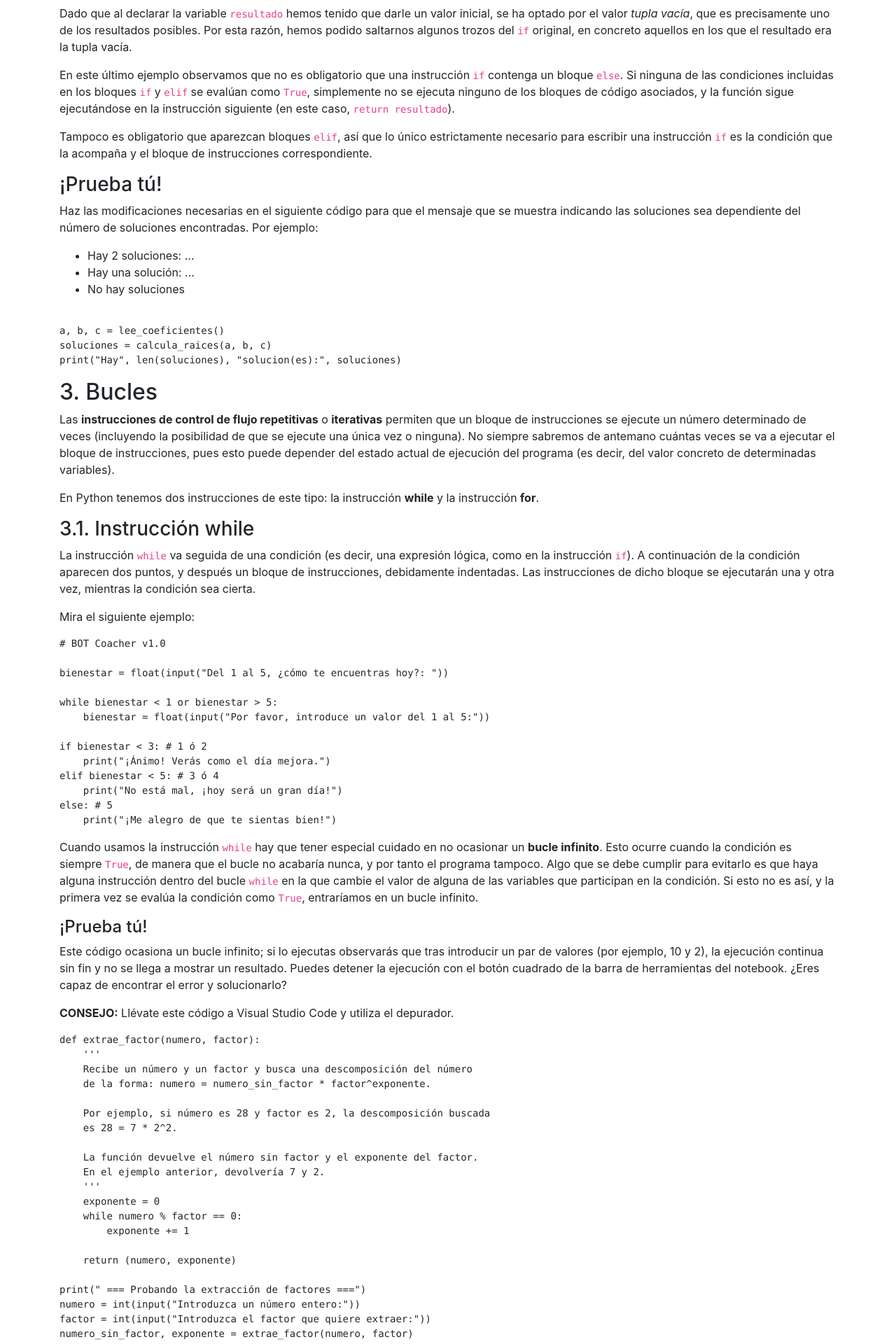
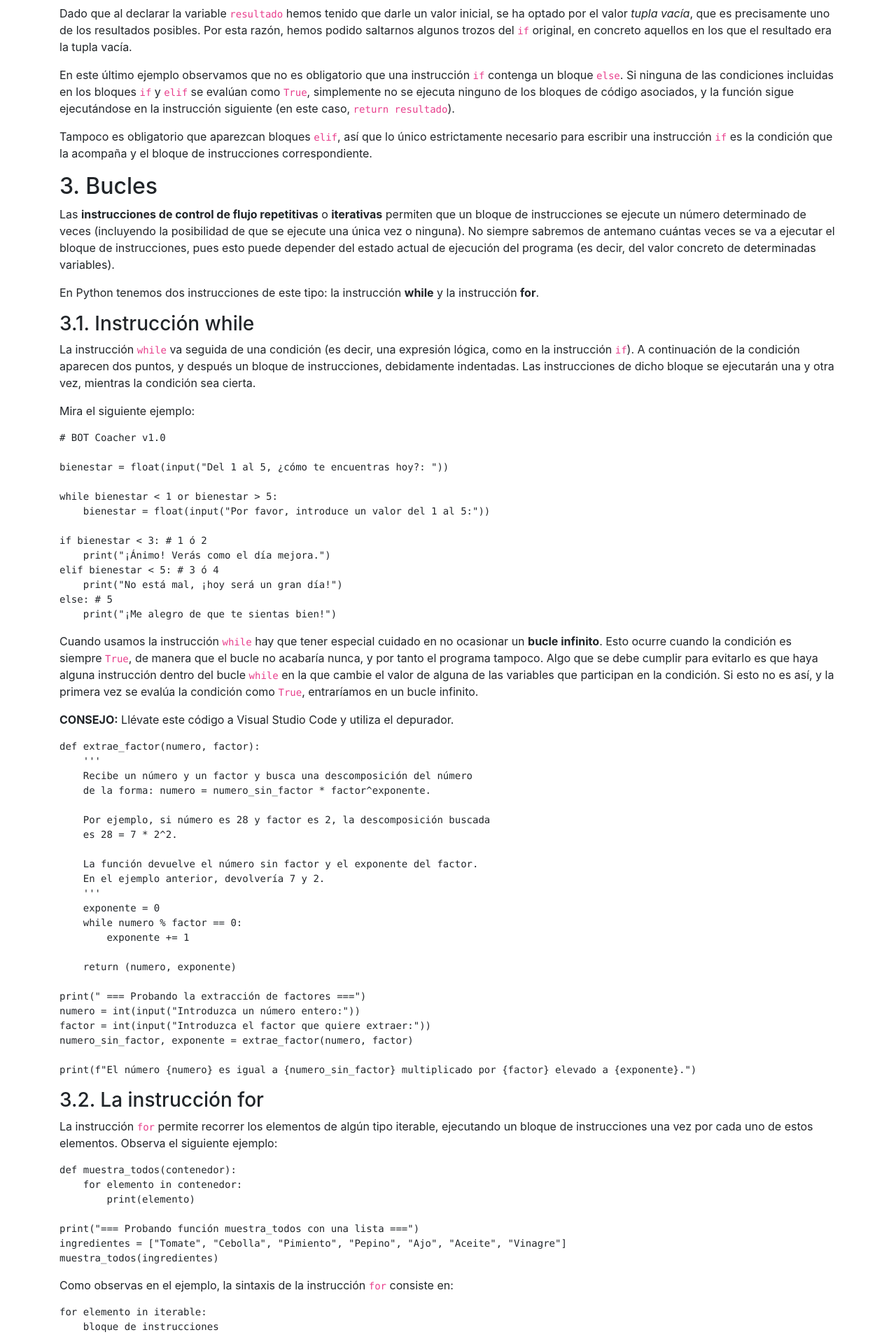
Before and after one commit to marrocrod/TFG, a Django app: page /tema-3/ in a window 1280 px wide. Shown: the part 4317-6237 px from the top of the page at 70% size. Run offline with Django 4.2, Linux system fonts and the light colour scheme; the visitor is signed in with stand-in values (Sample User, id 1); data comes from the database, SQL or seed files in the repository; some libraries are stand-ins or nearby versions.

Commit message:
Update tema3.html

```diff
--- a/TrabajoFinGrado/main/templates/tm/tema3.html
+++ b/TrabajoFinGrado/main/templates/tm/tema3.html
@@ -187,21 +187,6 @@ def calcula_raices(a, b, c):
 
 <p>Tampoco es obligatorio que aparezcan bloques <code>elif</code>, así que lo único estrictamente necesario para escribir una instrucción <code>if</code> es la condición que la acompaña y el bloque de instrucciones correspondiente.</p>
 
-<h3>¡Prueba tú!</h3>
-
-<p>Haz las modificaciones necesarias en el siguiente código para que el mensaje que se muestra indicando las soluciones sea dependiente del número de soluciones encontradas. Por ejemplo:</p>
-<ul>
-    <li>Hay 2 soluciones: ...</li>
-    <li>Hay una solución: ...</li>
-    <li>No hay soluciones</li>
-</ul>
-
-<pre><code>
-a, b, c = lee_coeficientes()
-soluciones = calcula_raices(a, b, c)
-print("Hay", len(soluciones), "solucion(es):", soluciones)
-</code></pre>
-
 
 <h2 id="sec_bucles">3. Bucles</h2>
 
@@ -231,10 +216,6 @@ else: # 5
 </code></pre>
 
 <p>Cuando usamos la instrucción <code>while</code> hay que tener especial cuidado en no ocasionar un <strong>bucle infinito</strong>. Esto ocurre cuando la condición es siempre <code>True</code>, de manera que el bucle no acabaría nunca, y por tanto el programa tampoco. Algo que se debe cumplir para evitarlo es que haya alguna instrucción dentro del bucle <code>while</code> en la que cambie el valor de alguna de las variables que participan en la condición. Si esto no es así, y la primera vez se evalúa la condición como <code>True</code>, entraríamos en un bucle infinito.</p>
-
-<h4>¡Prueba tú!</h4>
-
-<p>Este código ocasiona un bucle infinito; si lo ejecutas observarás que tras introducir un par de valores (por ejemplo, 10 y 2), la ejecución continua sin fin y no se llega a mostrar un resultado. Puedes detener la ejecución con el botón cuadrado de la barra de herramientas del notebook. ¿Eres capaz de encontrar el error y solucionarlo?</p>
 
 <p><strong>CONSEJO:</strong> Llévate este código a Visual Studio Code y utiliza el depurador.</p>
 
@@ -370,20 +351,6 @@ for ingrediente in ingredientes:
 <pre><code>list(range(10, 5, -1))
 </code></pre>
 
-<h4>¡Prueba tú!</h4>
-
-<p>Implementa la siguiente función:</p>
-
-<pre><code># Implementa la siguiente función
-def suma_naturales_hasta(n):
-    ''' Devuelve la suma de números naturales desde 1 hasta n '''
-    pass   # Borra esta instrucción cuando implementes la función
-
-print("=== Probando la función suma_naturales_hasta ===")
-numero = int(input("Introduce un número entero:"))
-print(f"La suma hasta {numero} es {suma_naturales_hasta(numero)}")
-</code></pre>
-
 
 <h4 id="sec_zip">3.2.2. Recorridos avanzados</h4>
 
@@ -463,15 +430,6 @@ numeros = [8, 1, 4, 12, 5, 2, -1, 53, 1, 32, 22, -19, -33]
 n = int(input("¿Cuántos elementos quieres sumar?"))
 print("Suma:", suma_primeros(numeros, n))
 </code></pre>
-
-<h4>¡Prueba tú!</h4>
-
-<p>Sustituye la lista <code>numeros</code> del código anterior por esta lista de cadenas de caracteres:</p>
-<pre><code># ["Tomate", "Cebolla", "Pimiento", "Pepino", "Ajo", "Aceite", "Vinagre"]
-</code></pre>
-<p>y observa lo que ocurre.</p>
-
-<p>Prueba también a pasarle a <code>suma_primeros</code> una secuencia generada con <code>range</code>.</p>
 
 <h4 id="sec_break">3.3. La instrucción break</h4>
 
```
